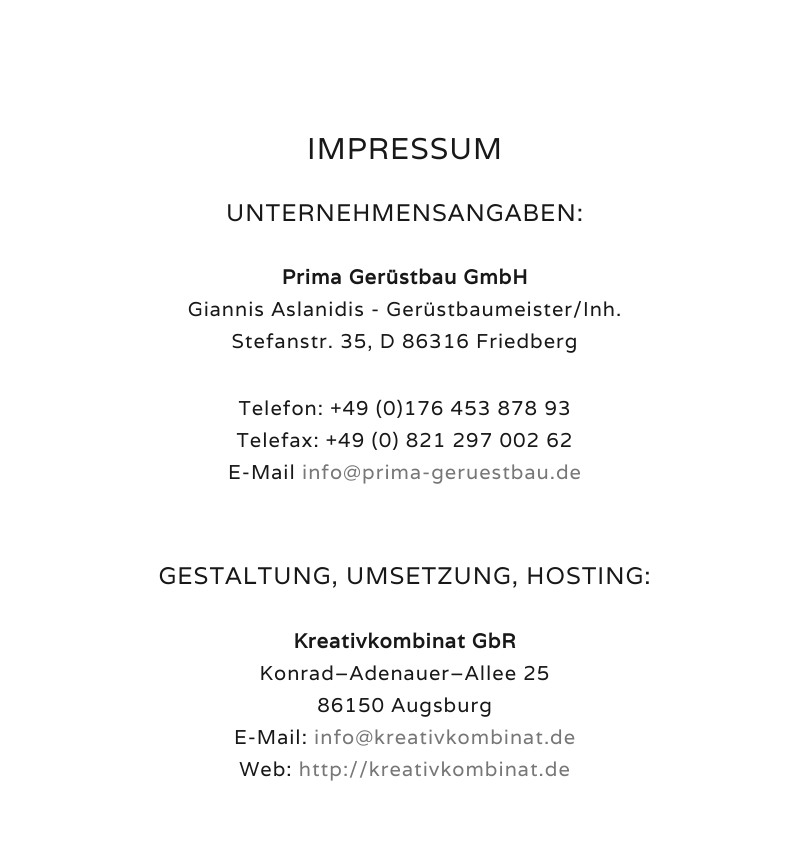
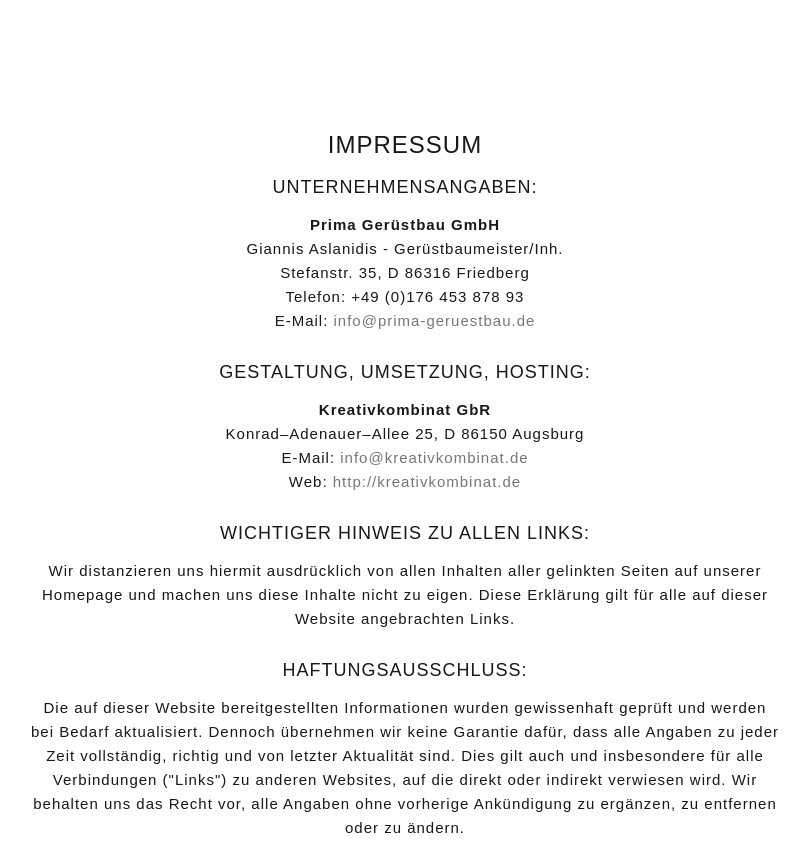
Before and after one commit to a25kk/prima, a plain HTML site: page index.html in a window 1280 px wide. Shown: the part 1660-2503 px from the top of the page, without its empty margins (235-1044 px from the left). Drawn offline with Linux system fonts and the light colour scheme; some packages are replaced by stand-ins of ours; a web font is replaced by a local one.

Commit message:
font update

```diff
--- a/css/prima-geruestbau.css
+++ b/css/prima-geruestbau.css
@@ -7,7 +7,7 @@
 body {
     width: 100%;
     height: 100%;
-    font-family: Varela,"Helvetica Neue",Helvetica,Arial,sans-serif;
+    font-family: Arial,"Helvetica Neue",Helvetica,Arial,sans-serif;
     color: #fff;
     background-color: #181818;
     letter-spacing: 1px;
@@ -22,25 +22,33 @@ html {
     width: 100%;
     background-color: #fff;
     color: #181818;
+
 }
 
 h1 {
     margin: 0 0 10px;
     text-transform: uppercase;
-    font-family: Varela,"Helvetica Neue",Helvetica,Arial,sans-serif;
+    font-family: Arial,"Helvetica Neue",Helvetica,Arial,sans-serif;
     font-weight: 400;
     letter-spacing: 1px;
     color: #000;
 }
 
 h2,
-h3,
 h4,
 h5,
 h6 {
-    margin: 0 0 35px;
+    margin: 0 0 20px;
     text-transform: uppercase;
-    font-family: Varela,"Helvetica Neue",Helvetica,Arial,sans-serif;
+    font-family: Arial,"Helvetica Neue",Helvetica,Arial,sans-serif;
+    font-weight: 400;
+    letter-spacing: 1px;
+}
+
+h3{
+    margin: 0 0 15px;
+    text-transform: uppercase;
+    font-family: Arial,"Helvetica Neue",Helvetica,Arial,sans-serif;
     font-weight: 400;
     letter-spacing: 1px;
 }
@@ -54,10 +62,10 @@ h3 {
 }
 @media(min-width:768px) {
     h2 {
-    font-size: 30px;
+    font-size: 24px;
     }
     h3 {
-        font-size: 24px;
+        font-size: 18px;
     }
 }
 p {
@@ -68,8 +76,8 @@ p {
 
 @media(min-width:768px) {
     p {
-        margin: 0 0 35px;
-        font-size: 20px;
+        margin: 0 0 30px;
+        font-size: 15px;
         line-height: 1.6;
     }
 }
@@ -95,7 +103,7 @@ a:focus {
     margin-bottom: 0;
     border-bottom: 1px solid rgba(255,255,255,.3);
     text-transform: uppercase;
-    font-family: Varela,"Helvetica Neue",Helvetica,Arial,sans-serif;
+    font-family: Arial,"Helvetica Neue",Helvetica,Arial,sans-serif;
     background-color: #181818;
 }
 
@@ -352,13 +360,14 @@ a:focus {
     #about.content-section {
     padding-top: 15%;
 
+
     }
 }
 
 .btn {
     border-radius: 0;
     text-transform: uppercase;
-    font-family: Varela,"Helvetica Neue",Helvetica,Arial,sans-serif;
+    font-family: Arial,"Helvetica Neue",Helvetica,Arial,sans-serif;
     font-weight: 400;
     -webkit-transition: all .3s ease-in-out;
     -moz-transition: all .3s ease-in-out;
--- a/index.html
+++ b/index.html
@@ -19,7 +19,8 @@
 
     <!-- Custom Fonts -->
     <link href="font-awesome/css/font-awesome.min.css" rel="stylesheet" type="text/css">
-    <link href='https://fonts.googleapis.com/css?family=Varela:400' rel='stylesheet' type='text/css'>
+
+    <link href='https://fonts.googleapis.com/css?family=Muli:400' rel='stylesheet' type='text/css'>
 
     <!-- HTML5 Shim and Respond.js IE8 support of HTML5 elements and media queries -->
     <!-- WARNING: Respond.js doesn't work if you view the page via file:// -->
@@ -123,24 +124,23 @@
 
                 <p><b>Prima Gerüstbau GmbH</b><br />
               Giannis Aslanidis - Gerüstbaumeister/Inh.<br />
-              Stefanstr. 35, D 86316 Friedberg</p>
-            <p>Telefon: +49 (0)176 453 878 93<br />
-                Telefax: +49 (0) 821 297 002 62<br />
-            E-Mail <a href="mailto:info@prima-geruestbau.de">info@prima-geruestbau.de</a></p>
+              Stefanstr. 35, D 86316 Friedberg<br />
+            Telefon: +49 (0)176 453 878 93<br />
+                <!--Telefax: +49 (0) 821 297 002 62<br />-->
+            E-Mail: <a href="mailto:info@prima-geruestbau.de">info@prima-geruestbau.de</a></p>
 
         <!--<p>USt-ID: DE 000 000 000<br />
         Sitz und Registergericht Friedberg</p>-->
 
 
-            <br /><br />
+
 
             <h3>Gestaltung, Umsetzung, Hosting:</h3>
             <p><b>Kreativkombinat GbR</b><br />
-            Konrad–Adenauer–Allee 25<br />
-            86150 Augsburg<br />
+            Konrad–Adenauer–Allee 25, D 86150 Augsburg<br />
             E-Mail: <a href="mailto:info@kreativkombinat.de">info@kreativkombinat.de</a><br />
             Web: <a class="external-link" href="http://kreativkombinat.de">http://kreativkombinat.de</a></p>
-            <br /><br />
+
             <h3>Wichtiger Hinweis zu allen Links:</h3>
             <p>Wir distanzieren uns hiermit ausdrücklich von allen Inhalten aller gelinkten Seiten auf unserer Homepage und machen uns diese Inhalte nicht zu eigen. Diese Erklärung gilt für alle auf dieser Website angebrachten Links.</p>
             <h3>Haftungsausschluss:</h3>
@@ -155,7 +155,7 @@
             <p>Sofern Teile oder einzelne Formulierungen dieses Textes der geltenden Rechtslage nicht, nicht mehr oder nicht vollständig entsprechen sollten, bleiben die übrigen Teile des Dokumentes in ihrem Inhalt und ihrer Gültigkeit davon unberührt.</p>
             <h3>Statistische Auswertungen mit PIWIK:</h3>
             <p>Diese Website benutzt Piwik, eine Open-Source-Software zur statistischen Auswertung der Besucherzugriffe. Piwik verwendet sog. “Cookies”, Textdateien, die auf Ihrem Computer gespeichert werden und die eine Analyse der Benutzung der Website durch Sie ermöglichen. Die durch den Cookie erzeugten Informationen über Ihre Benutzung dieses Internetangebotes werden auf dem Server des Anbieters in Deutschland gespeichert. Die IP-Adresse wird sofort nach der Verarbeitung und vor deren Speicherung anonymisiert. Sie können die Installation der Cookies durch eine entsprechende Einstellung Ihrer Browser Software verhindern; wir weisen Sie jedoch darauf hin, dass Sie in diesem Fall gegebenenfalls nicht sämtliche Funktionen dieser Website vollumfänglich nutzen können.</p>
-            <br />
+
             <h3>Verantwortlich für den Inhalt:</h3>
             <p>Giannis Aslanidis</p>
             </div>
```
